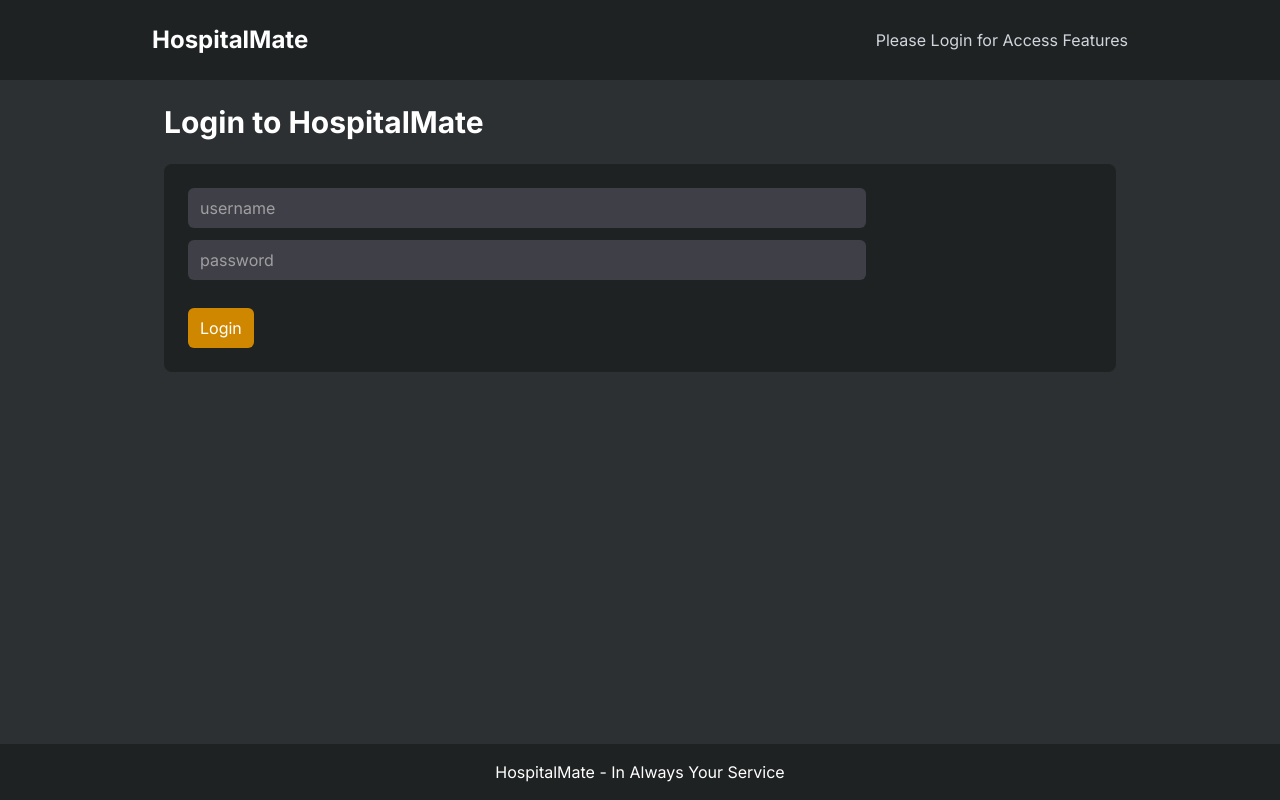
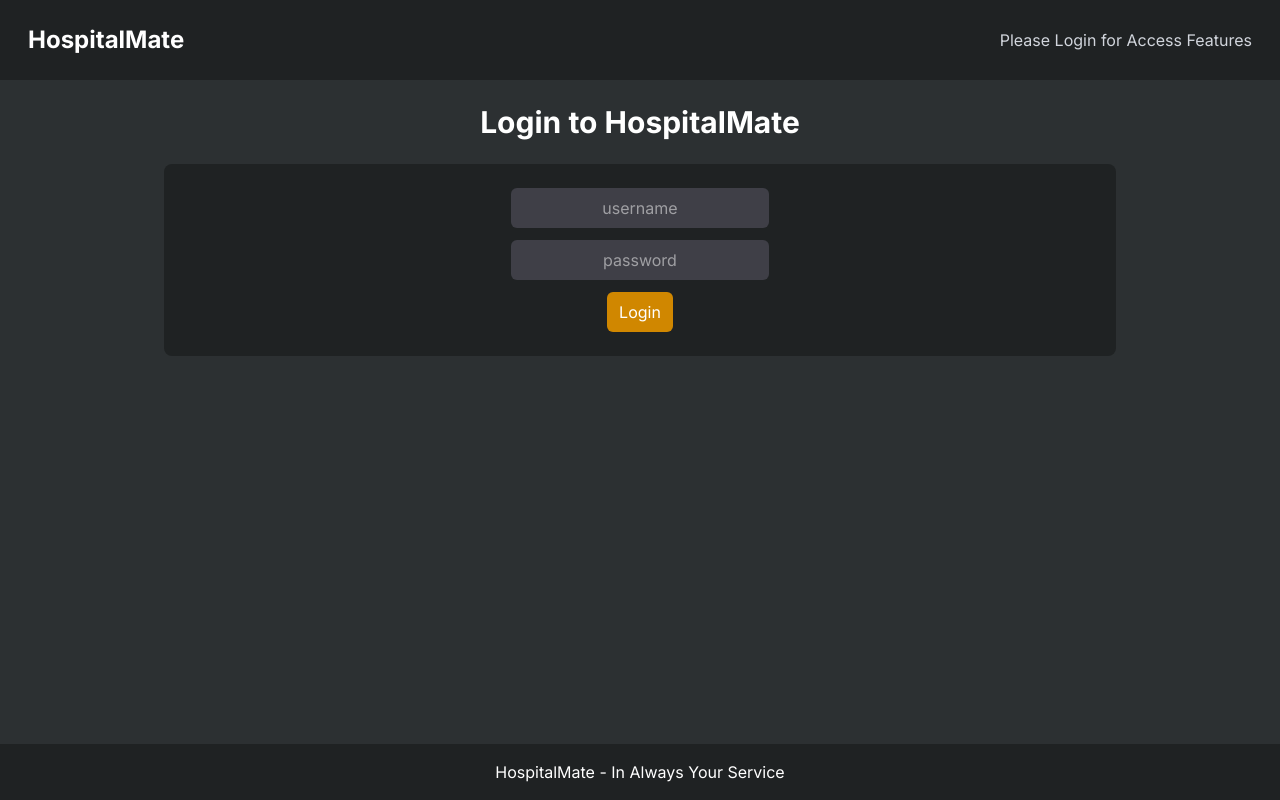
Before and after one commit to sumitgujral/hostpitalmate, a Flask app: page / in a window 1280 px wide. Run offline with Flask 3, Linux system fonts and the light colour scheme; style sheets or scripts are compiled from the project's sources.

Commit message:
login updated page updated

```diff
--- a/templates/base.html
+++ b/templates/base.html
@@ -20,7 +20,7 @@
 </head>
 <body class="min-h-screen flex flex-col bg-[#2C3032]">
     <nav class="bg-[#1F2223] p-4">
-        <div class="container mx-auto flex justify-between items-center">
+        <div class="mx-auto flex justify-between items-center">
             <a href="{{ url_for('index') }}" class="text-white text-2xl font-bold rounded-md px-3 py-2 hover:bg-gray-700">HospitalMate</a>
             <div class="flex space-x-4">
                 {% if session.logged_in %}
@@ -37,7 +37,7 @@
         </div>
     </nav>
 
-    <main class="flex-grow container mx-auto p-6">
+    <main class="container flex-grow mx-auto p-6">
         {% with messages = get_flashed_messages(with_categories=true) %}
             {% if messages %}
                 <div class="mb-4">
--- a/templates/index.html
+++ b/templates/index.html
@@ -8,14 +8,14 @@
     <p class="mt-6 text-md text-zinc-50">Select a module from the navigation bar above to get started.</p>
 </div>
 {% else %}
-<h2 class="text-3xl font-bold text-white mb-6">Login to HospitalMate</h2>
+<h2 class="text-3xl text-center font-bold text-white mb-6">Login to HospitalMate</h2>
     <div class="bg-[#1F2223] text-white p-6 rounded-lg mb-6">
-    <form action="{{ url_for('login') }}" method="POST" class="flex flex-col gap-3">
-            <input type="username" id="username" name="username" placeholder="username" class="form-input w-3/4 px-3 py-2 outline-none rounded-md bg-zinc-700" required>
-            <input type="password" id="password" name="password" placeholder="password" class="form-input w-3/4 px-3 py-2 outline-none rounded-md bg-zinc-700" required>
-            <div class="flex justify-start gap-4 mt-4">
-                <button type="submit" class="btn-primary rounded-md px-3 py-2 bg-yellow-600 hover:bg-blue-600">Login</button>
-            </div>
+    <form action="{{ url_for('login') }}" method="POST" class="flex flex-col gap-3 items-center">
+            <input type="username" id="username" name="username" placeholder="username" class="form-input px-3 py-2 text-center outline-none rounded-md bg-zinc-700" required>
+            <input type="password" id="password" name="password" placeholder="password" class="form-input px-3 py-2 text-center outline-none rounded-md bg-zinc-700" required>
+            <div>
+            <button type="submit" class="btn-primary w-full rounded-md px-3 py-2 text-center bg-yellow-600 hover:bg-blue-600">Login</button>
+        </div>
     </form>
 </div>
 {% endif %}
```
